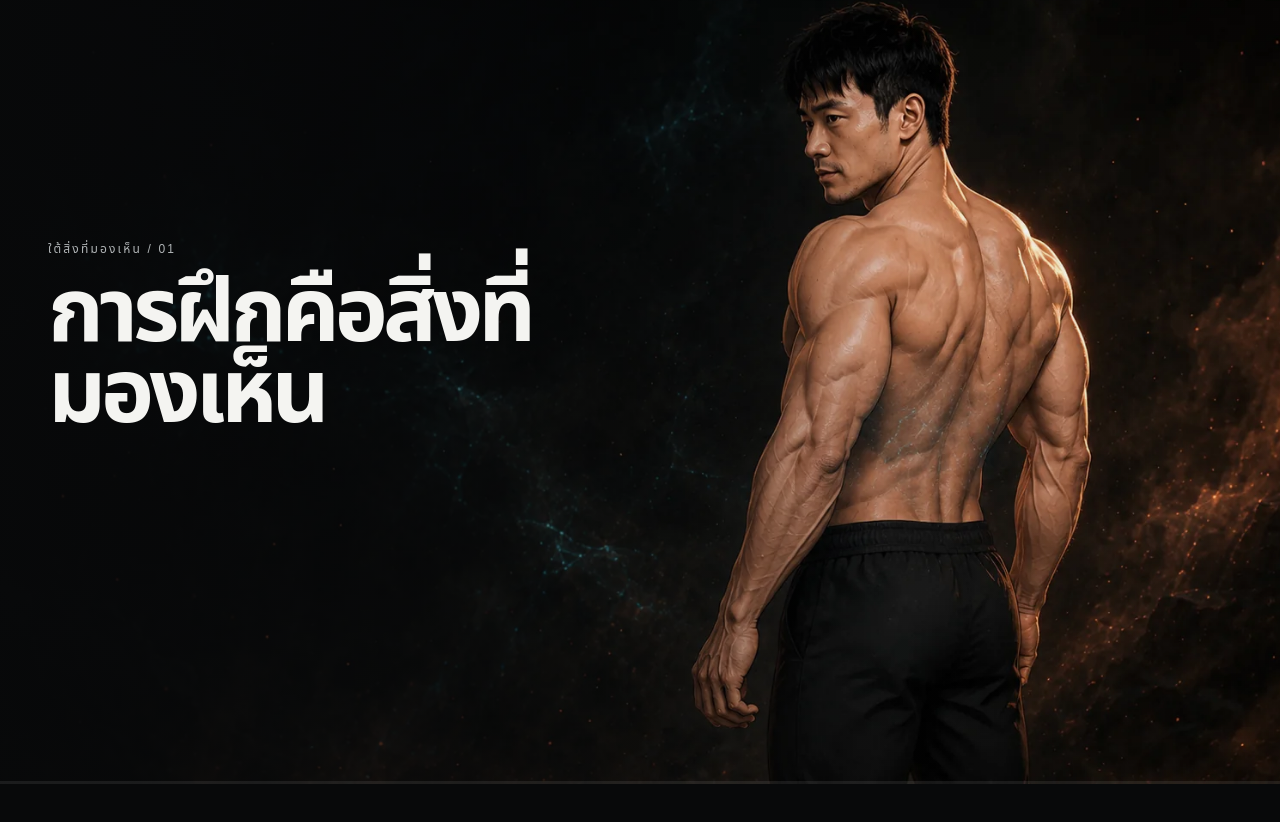
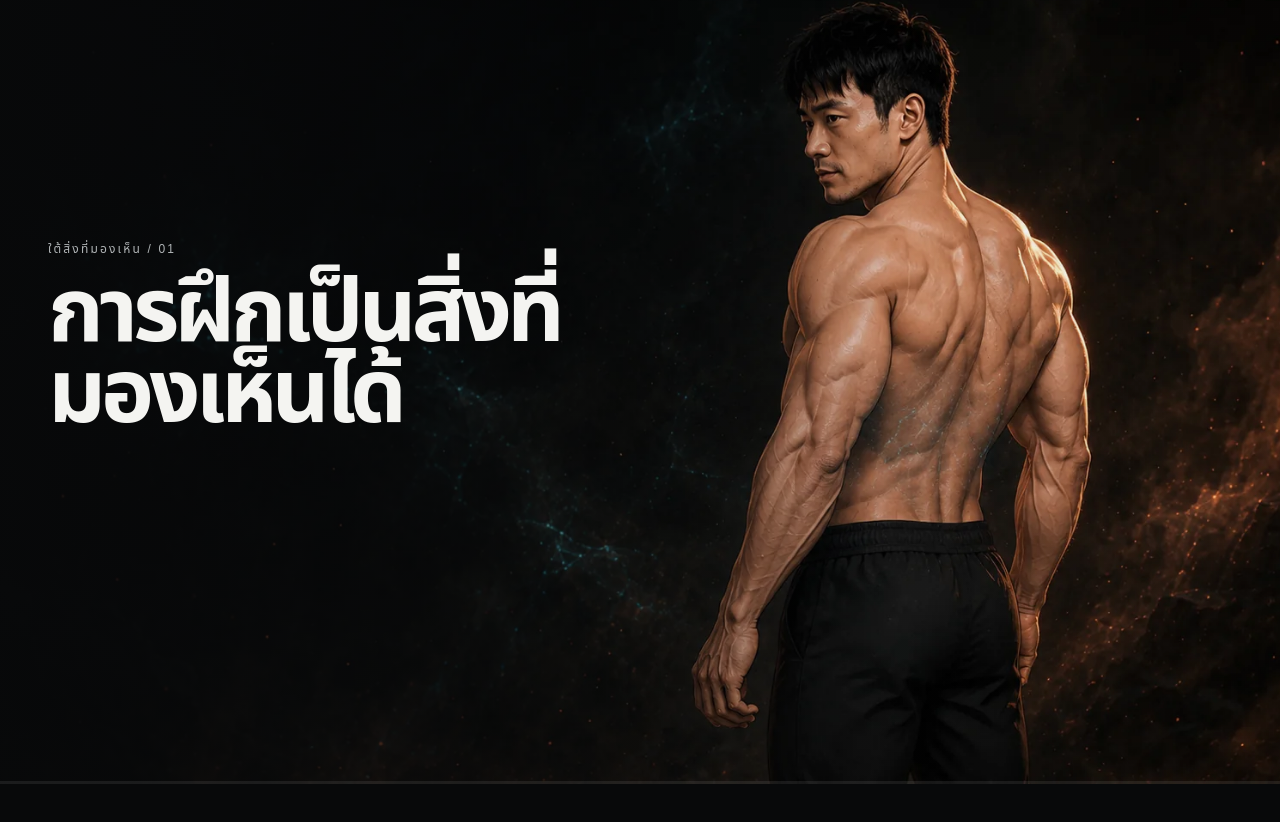
Before and after one commit to nutyfreshz/kdkamato, a Next.js app: page / in a window 1280 px wide. Shown: the part 816-1638 px from the top of the page. Built offline with nearby package versions, Linux system fonts and the light colour scheme; no server answers.

Commit message:
copy: apply approved Thai descent wording

```diff
--- a/components/Descent.jsx
+++ b/components/Descent.jsx
@@ -4,10 +4,10 @@ import { useEffect, useRef, useState } from 'react';
 
 const content = {
   th: [
-    { image: '/assets/a02_body.webp', eyebrow: 'ใต้สิ่งที่มองเห็น / 01', title: <>การฝึกคือสิ่งที่<br/>มองเห็น</> },
-    { image: '/assets/a03_signal.webp', eyebrow: 'ใต้สิ่งที่มองเห็น / 02', title: <>แต่การตอบสนองของร่างกาย<br/>เกิดขึ้นลึกกว่านั้น</> },
-    { image: '/assets/a04_cell.webp', eyebrow: 'ใต้สิ่งที่มองเห็น / 03', title: <>การปรับตัว<br/>เริ่มจากข้างใน</> },
-    { image: '/assets/a05_tissue.webp', eyebrow: 'ใต้สิ่งที่มองเห็น / 04', title: <>เราเข้าไปดู<br/>ว่ามันเกิดขึ้นอย่างไร</> }
+    { image: '/assets/a02_body.webp', eyebrow: 'ใต้สิ่งที่มองเห็น / 01', title: <>การฝึกเป็นสิ่งที่<br/>มองเห็นได้</> },
+    { image: '/assets/a03_signal.webp', eyebrow: 'ใต้สิ่งที่มองเห็น / 02', title: <>แต่สัญญาณที่ร่างกายได้รับ<br/>อาจมองไม่เห็น</> },
+    { image: '/assets/a04_cell.webp', eyebrow: 'ใต้สิ่งที่มองเห็น / 03', title: <>การปรับตัวเริ่มจากภายใน</> },
+    { image: '/assets/a05_tissue.webp', eyebrow: 'ใต้สิ่งที่มองเห็น / 04', title: <>สำรวจว่ามันเกิดขึ้นอย่างไร</> }
   ],
   en: [
     { image: '/assets/a02_body.webp', eyebrow: 'BENEATH THE SURFACE / 01', title: <>TRAINING<br/>IS VISIBLE.</> },
```
